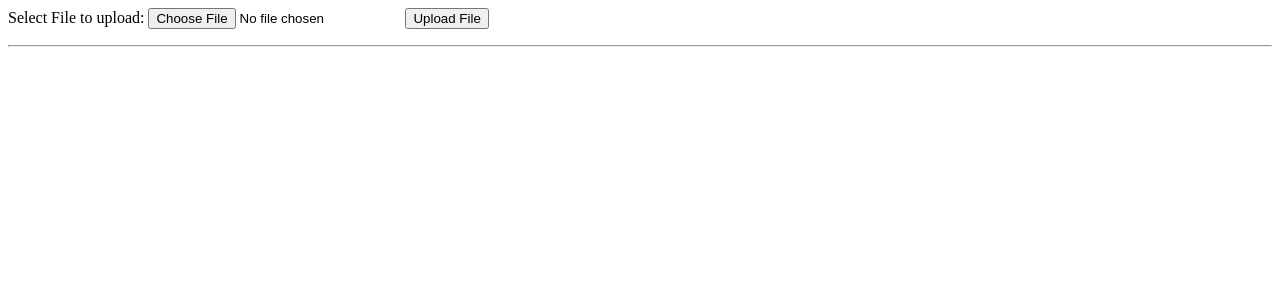
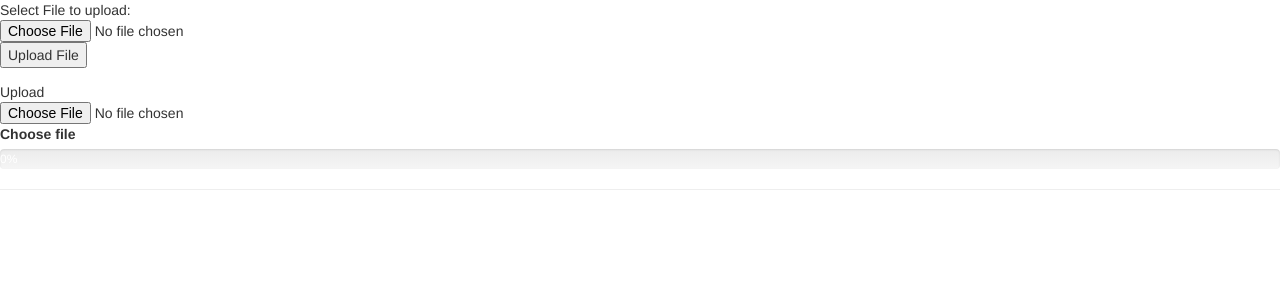
Before and after one commit to Knlsharma/File_Uploader, a Django app: page /upload/ in a window 1280 px wide. Shown: the top 300 px of the page. Run offline with Django 3.2, Linux system fonts and the light colour scheme; some libraries are stand-ins or nearby versions.

Commit message:
added .js file

```diff
--- /dev/null
+++ b/upload/template/Upload.js
@@ -0,0 +1,43 @@
+$(document).ready(function() {
+
+	$('form').on('submit', function(event) {
+
+		event.preventDefault();
+
+		var formData = new FormData($('form')[0]);
+
+		$.ajax({
+			xhr : function() {
+				var xhr = new window.XMLHttpRequest();
+
+				xhr.upload.addEventListener('progress', function(e) {
+
+					if (e.lengthComputable) {
+
+						console.log('Bytes Loaded: ' + e.loaded);
+						console.log('Total Size: ' + e.total);
+						console.log('Percentage Uploaded: ' + (e.loaded / e.total))
+
+						var percent = Math.round((e.loaded / e.total) * 100);
+
+						$('#progressBar').attr('aria-valuenow', percent).css('width', percent + '%').text(percent + '%');
+
+					}
+
+				});
+
+				return xhr;
+			},
+			type : 'POST',
+			url : '/upload/',
+			data : formData,
+			processData : false,
+			contentType : false,
+			success : function() {
+				alert('File uploaded!');
+			}
+		});
+
+	});
+
+});
--- a/upload/template/index.html
+++ b/upload/template/index.html
@@ -1,5 +1,21 @@
 <html>
-    <body>
+<head>
+    <title>Upload file</title>
+	<script type="text/javascript" src="https://ajax.googleapis.com/ajax/libs/jquery/2.2.4/jquery.min.js"></script>
+	<script type="text/javascript" src="/template/Upload.js"></script>
+
+    <!-- Latest compiled and minified CSS -->
+<link rel="stylesheet" href="https://maxcdn.bootstrapcdn.com/bootstrap/3.3.7/css/bootstrap.min.css" integrity="sha384-BVYiiSIFeK1dGmJRAkycuHAHRg32OmUcww7on3RYdg4Va+PmSTsz/K68vbdEjh4u" crossorigin="anonymous">
+
+<!-- Optional theme -->
+<link rel="stylesheet" href="https://maxcdn.bootstrapcdn.com/bootstrap/3.3.7/css/bootstrap-theme.min.css" integrity="sha384-rHyoN1iRsVXV4nD0JutlnGaslCJuC7uwjduW9SVrLvRYooPp2bWYgmgJQIXwl/Sp" crossorigin="anonymous">
+
+<!-- Latest compiled and minified JavaScript -->
+<script src="https://maxcdn.bootstrapcdn.com/bootstrap/3.3.7/js/bootstrap.min.js" integrity="sha384-Tc5IQib027qvyjSMfHjOMaLkfuWVxZxUPnCJA7l2mCWNIpG9mGCD8wGNIcPD7Txa" crossorigin="anonymous"></script>
+
+</head>
+
+<body>
 <form action="" method="post" enctype="multipart/form-data">
     Select File to upload:
     <input type="file" name="document">
@@ -7,6 +23,24 @@
 
     <input type="submit" value="Upload File" name="submit">
 </form>
+
+<div class="input-group">
+    <div class="input-group-prepend">
+      <span class="input-group-text" id="inputGroupFileAddon01">Upload</span>
+    </div>
+    <div class="custom-file">
+      <input type="file" class="custom-file-input" id="inputGroupFile01"
+        aria-describedby="inputGroupFileAddon01">
+      <label class="custom-file-label" for="inputGroupFile01">Choose file</label>
+    </div>
+  </div>
+
+
+<div class="progress">
+    <div id="progressBar" class="progress-bar" role="progressbar" aria-valuenow="0" aria-valuemin="0" aria-valuemax="100" style="width: 0%;">
+      0%
+    </div>
+  </div>
 
 {% block content %}
 
```
